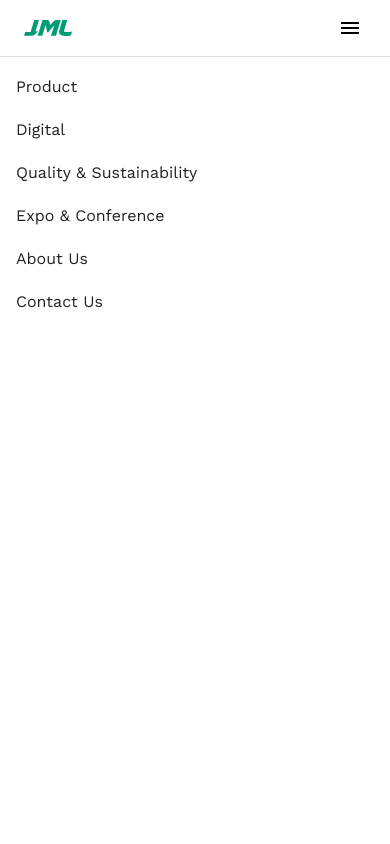
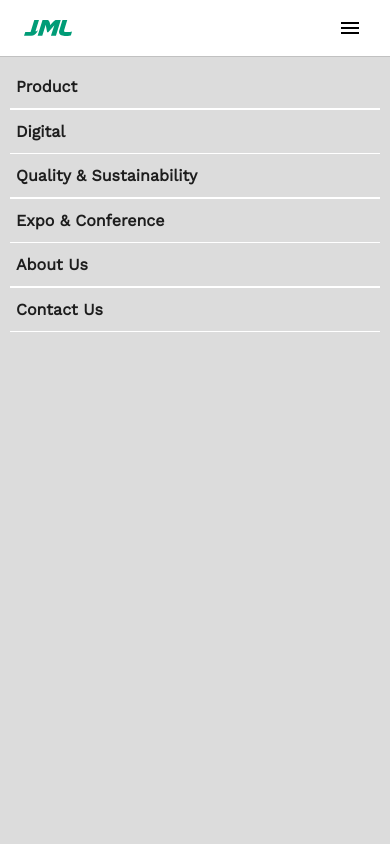
Before and after one commit to Annnnnieee/jml-apparel, a React (Create React App) app in the folder jml-apparel/: page / in a window 390 px wide. Both pictures are taken after a click on the button 350 px from the left and 28 px from the top of the page. Shown: the top 844 px of the page. Built offline with nearby package versions, Linux system fonts and the light colour scheme.

Commit message:
styled the mobile nav drawer

```diff
--- a/jml-apparel/src/Home/ResponsiveDrawer.js
+++ b/jml-apparel/src/Home/ResponsiveDrawer.js
@@ -18,6 +18,7 @@ import useScrollTrigger from '@material-ui/core/useScrollTrigger';
 
 import logo from '../assets/logo-svg.svg';
 
+// color : #009C77;
 
 const useStyles = makeStyles((theme) => ({
   root: {
@@ -50,11 +51,18 @@ const useStyles = makeStyles((theme) => ({
   // necessary for content to be below app bar
   toolbar: theme.mixins.toolbar,
   drawerPaper: {
-    width: "100%"
+    width: "100%",
+    background: "#DCDCDC",
+
   },
   title: {
     flexGrow: 1,
     justifyContent: "left",
+  },
+  drawerItem: {
+    // color: "green",
+    fontWeight: "bold",
+    fontSize: "1rem",
   },
 }));
 
@@ -77,7 +85,7 @@ function ElevationScroll(props) {
 }
 
 function ListItemLink(props) {
-  const { primary, to } = props;
+  const { primary, to, classes} = props;
 
   const renderLink = React.useMemo(
     () =>
@@ -89,9 +97,10 @@ function ListItemLink(props) {
   );
   return (
     <li>
-      <ListItem button component={renderLink}>
+      <ListItem button classes={classes} component={renderLink}>
         <ListItemText primary={primary} />
       </ListItem>
+      <Divider style={{background: "white", height: "1.5px", width: "95%", margin: "auto"}}/>
     </li>
   );
 }
@@ -115,13 +124,13 @@ function ResponsiveDrawer() {
     <div onClick={handleDrawerToggle}>
       <div className={classes.toolbar} />
       <Divider />
-      <List>
-        <ListItemLink to="/product" primary="Product" />
-        <ListItemLink to="/digital" primary="Digital" />
-        <ListItemLink to="/quality-and-sustainability" primary="Quality &amp; Sustainability" />
-        <ListItemLink to="/expo-and-conference" primary="Expo &amp; Conference" />
-        <ListItemLink to="/about-us" primary="About Us" />
-        <ListItemLink to="/contact-us" primary="Contact Us" />
+      <List >
+        <ListItemLink to="/product" primary="Product" classes={{ root: classes.drawerItem}} />
+        <ListItemLink to="/digital" primary="Digital" classes={{ root: classes.drawerItem}} />
+        <ListItemLink to="/quality-and-sustainability" primary="Quality &amp; Sustainability" classes={{ root: classes.drawerItem}} />
+        <ListItemLink to="/expo-and-conference" primary="Expo &amp; Conference" classes={{ root: classes.drawerItem}} />
+        <ListItemLink to="/about-us" primary="About Us" classes={{ root: classes.drawerItem}} />
+        <ListItemLink to="/contact-us" primary="Contact Us" classes={{ root: classes.drawerItem}} />
       </List>
     </div>
   );
```
